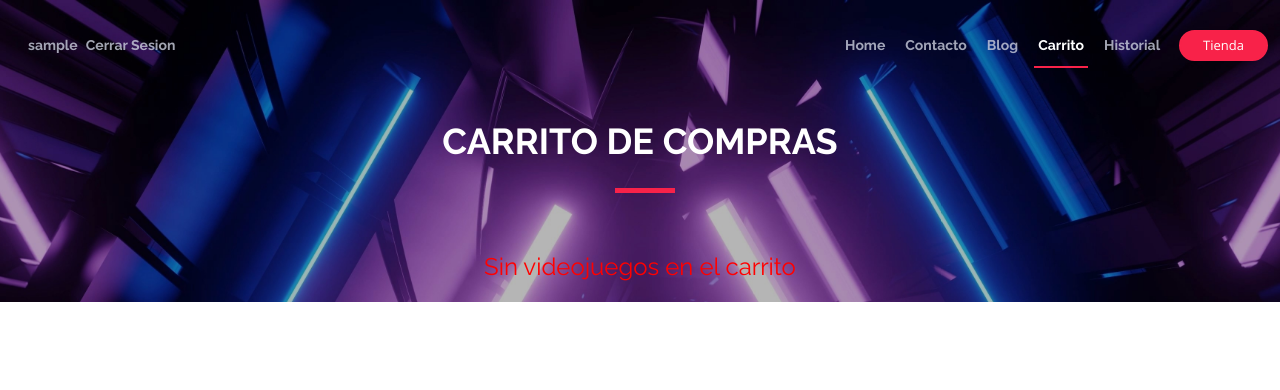
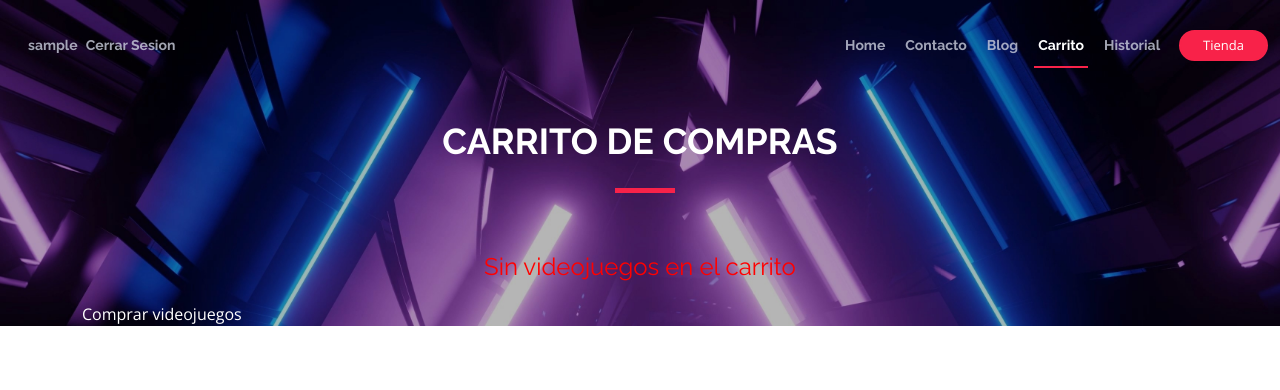
Before and after one commit to zlcosio21/moral-games, a Django app: page /carrito/ in a window 1280 px wide. Shown: the top 390 px of the page. Run offline with Django 4.2, Linux system fonts and the light colour scheme; the visitor is signed in with stand-in values (Sample User, id 1); data that the repository does not hold is empty; some libraries are stand-ins or nearby versions.

Commit message:
Mensajes cuando no hay videojuegos en el carrito

```diff
--- a/carrito/templates/carrito/carrito.html
+++ b/carrito/templates/carrito/carrito.html
@@ -50,7 +50,10 @@
       {% for message in messages %}
         <div class="error-message-buy success-message-car">{{message}}</div>
       {% empty  %}
-        <h3 class="error-message-buy no-car-error">Sin videojuegos en el carrito</h3>
+        <div class="margin-default">
+          <h3 class="error-message-buy no-car-error">Sin videojuegos en el carrito</h3>
+          <a href="{% url 'tienda' %}" style="color: white;">Comprar videojuegos</a>
+        </div>
       {% endfor %}
 
     {% endif %}
```
